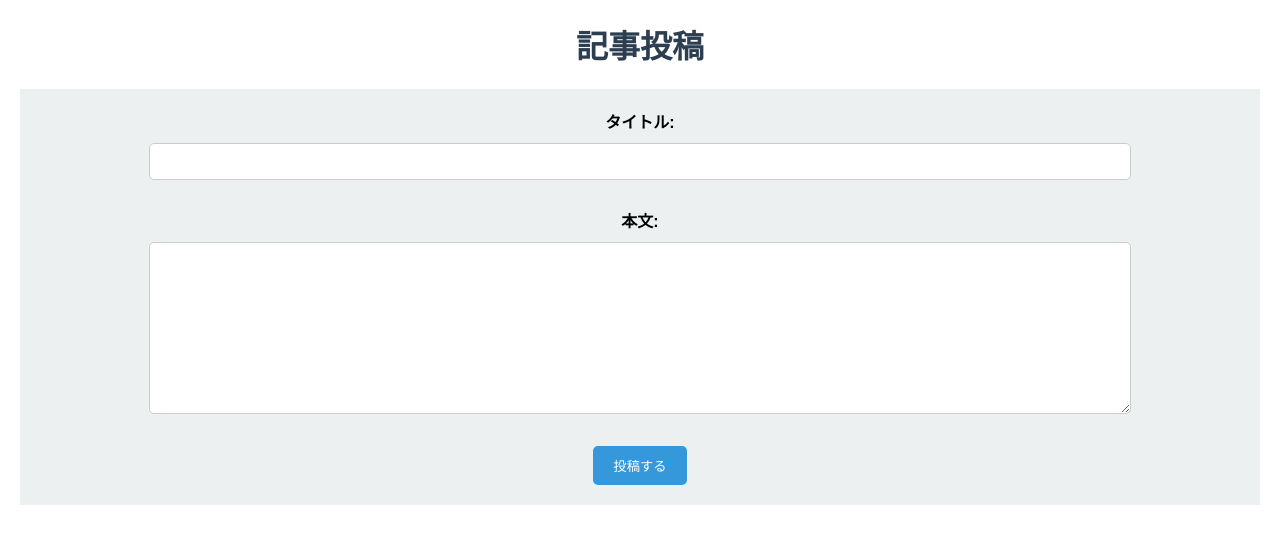
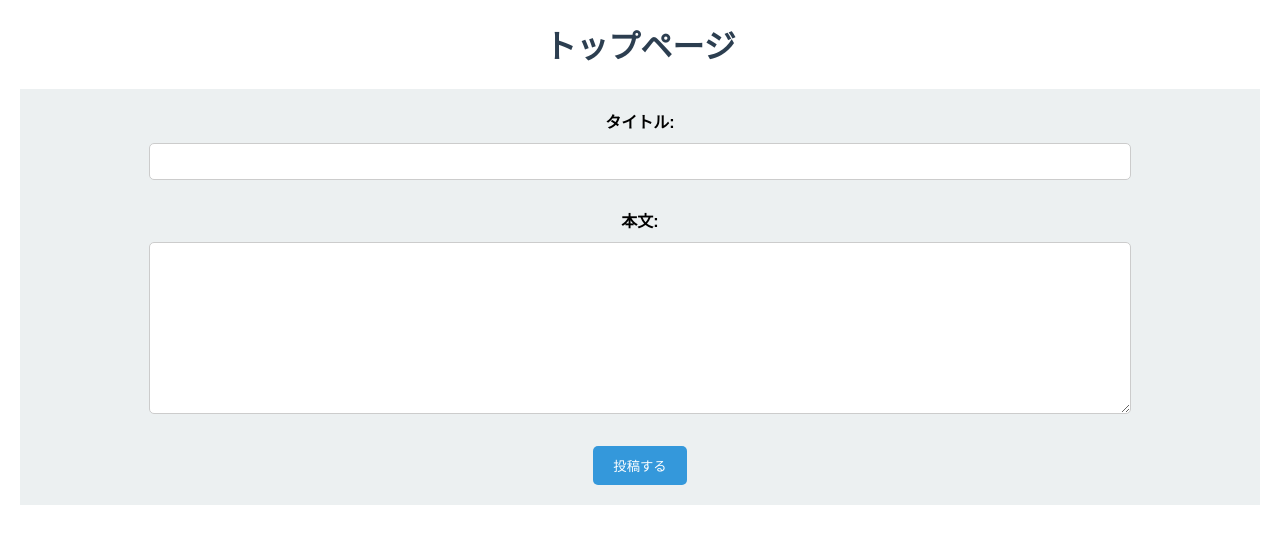
Before and after one commit to noda0209/git-app, a plain HTML site: page index.html in a window 1280 px wide. Drawn offline with Linux system fonts and the light colour scheme.

Commit message:
h1タグの文言をトップページへ変更

```diff
--- a/index.html
+++ b/index.html
@@ -7,7 +7,7 @@
     <link rel="stylesheet" href="style.css">
 </head>
 <body>
-    <h1>記事投稿</h1>
+    <h1>トップページ</h1>
     <form action="#" method="post">
         <label for="title">タイトル:</label><br>
         <input type="text" id="title" name="title" required><br><br>
```
